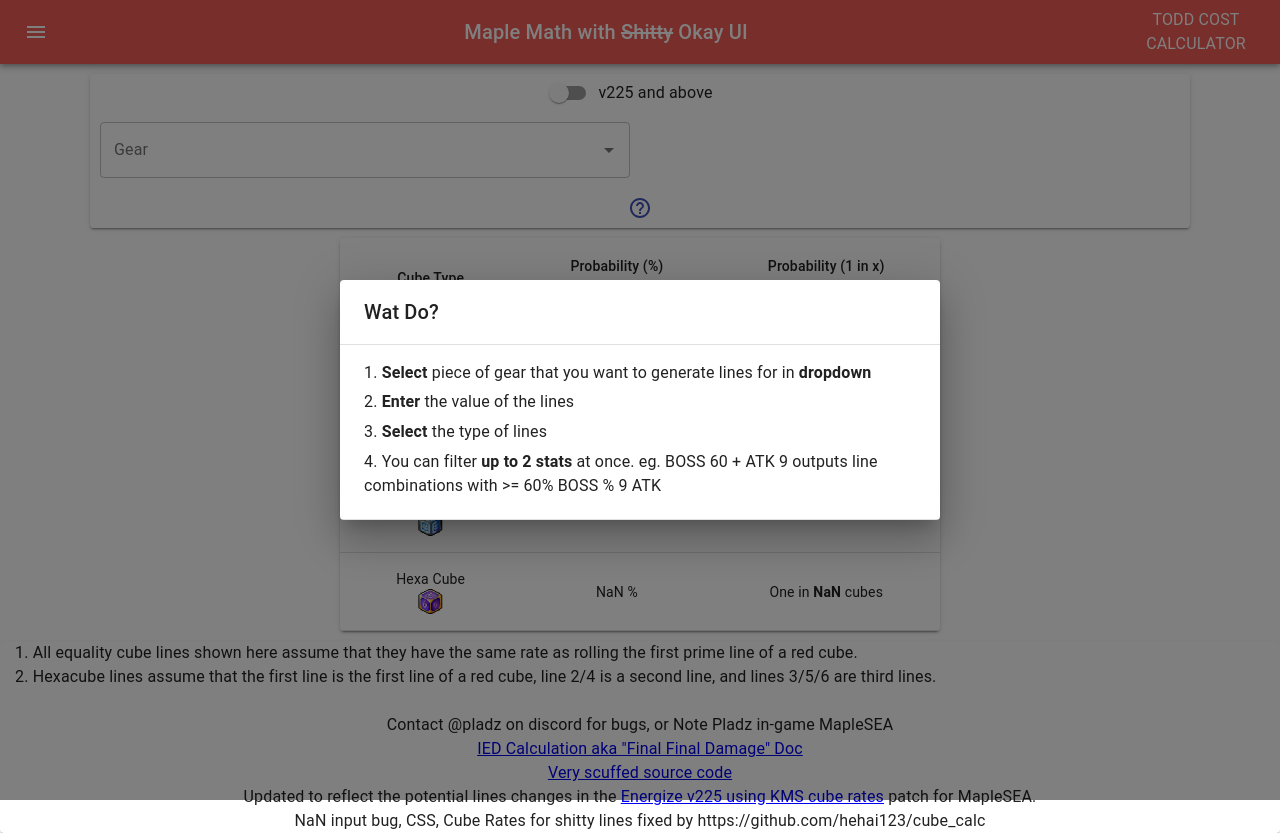
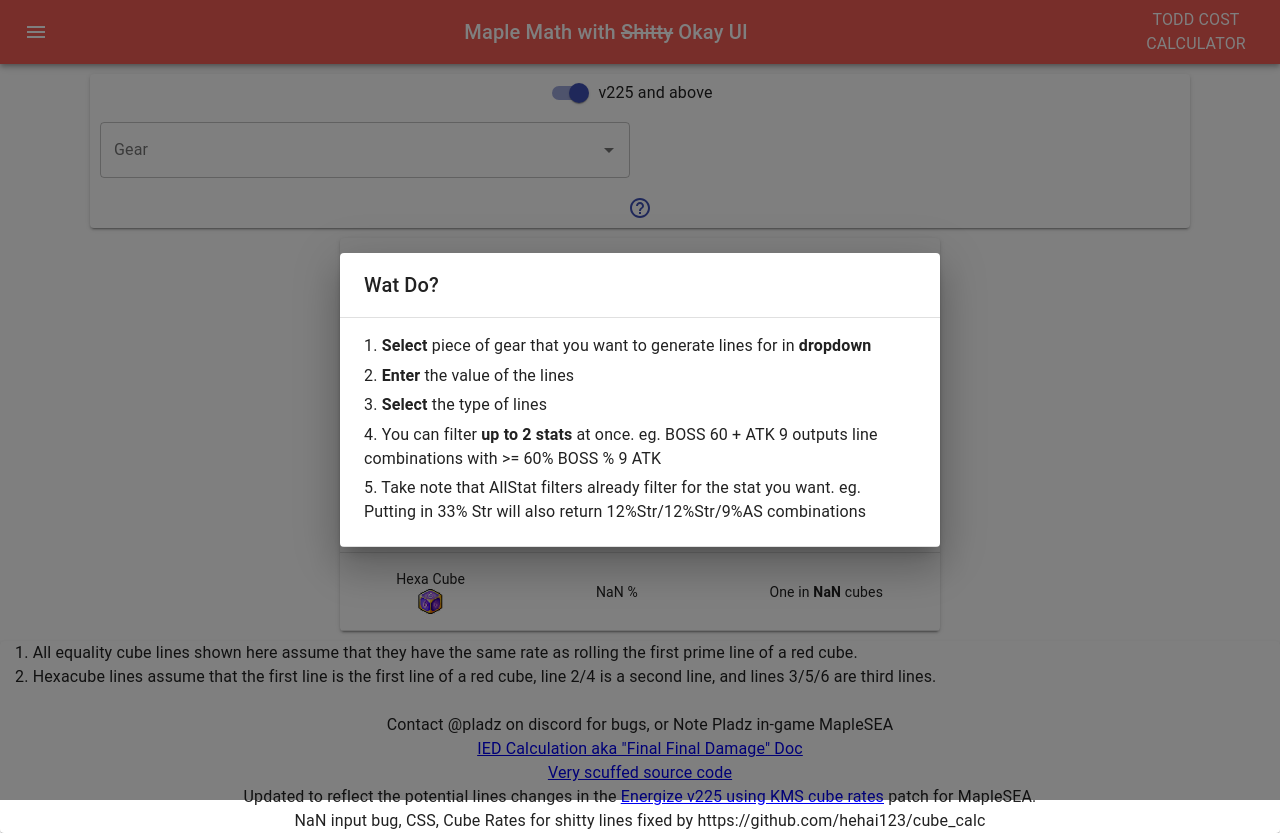
Before and after one commit to pladz/cube_calc, a React (Create React App) app: page / in a window 1280 px wide. Built offline with nearby package versions, Linux system fonts and the light colour scheme.

Commit message:
Fixed uneven cube icons with cleaned choice/reg cubes, returned holy cube to rightful spot as icon

```diff
--- a/src/components/potentialTable.js
+++ b/src/components/potentialTable.js
@@ -83,9 +83,9 @@ import { useHistory } from "react-router-dom";
 
 import purpleCubeIcon from "./icons/purple_clean.png";
 import blackCubeIcon from "./icons/black_clean.png";
-import choiceCubeIcon from "./icons/Choice_Cube.png";
+import choiceCubeIcon from "./icons/choice_clean.png";
 import redCubeIcon from "./icons/red_clean.png";
-import regularCubeIcon from "./icons/Regular_Cube.png";
+import regularCubeIcon from "./icons/regular_clean.png";
 import equalityCubeIcon from "./icons/equality_clean.png";
 import hexaCubeIcon from "./icons/hexa_clean.png";
 
@@ -321,7 +321,7 @@ export default function PotentialTable() {
     setSecondOptionExpand((secondOptionExpand) => !secondOptionExpand);
   };
 
-  const [switchChecked, setSwitchChecked] = useState(false);
+  const [switchChecked, setSwitchChecked] = useState(true);
 
   const safeParseInt = (value) => {
     const num = parseInt(value);
@@ -660,7 +660,7 @@ export default function PotentialTable() {
       );
       specialLinesToRemove.push("Chance of being invincibile");
     }
-    if (switchChecked === true) {
+    if (switchChecked) {
       specialLinesToRemove.push("DEF");
     }
 
@@ -1537,6 +1537,10 @@ export default function PotentialTable() {
                     eg. BOSS 60 + ATK 9 outputs line combinations with {">="}{" "}
                     60% BOSS % 9 ATK
                   </Typography>
+                  <Typography gutterBottom>
+                    5. Take note that AllStat filters already filter for the stat you want.
+                    eg. Putting in 33% Str will also return 12%Str/12%Str/9%AS combinations
+                  </Typography>
                 </DialogContent>
               </Dialog>
             </Box>
@@ -1719,7 +1723,7 @@ export default function PotentialTable() {
                     </span>
                     {switchChecked ? (
                       <img
-                        style={{ height: "30px" }}
+                        style={{ height: "25px" }}
                         src={regularCubeIcon}
                         alt="Regular Cube"
                       />
@@ -1754,7 +1758,7 @@ export default function PotentialTable() {
                     </span>
                     {switchChecked ? (
                       <img
-                        style={{ height: "35px" }}
+                        style={{ height: "25px" }}
                         src={choiceCubeIcon}
                         alt="Choice Cube"
                       />
```
Also changed, not shown: src/components/icons/choice_clean.png (added), src/components/icons/regular_clean.png (added).
